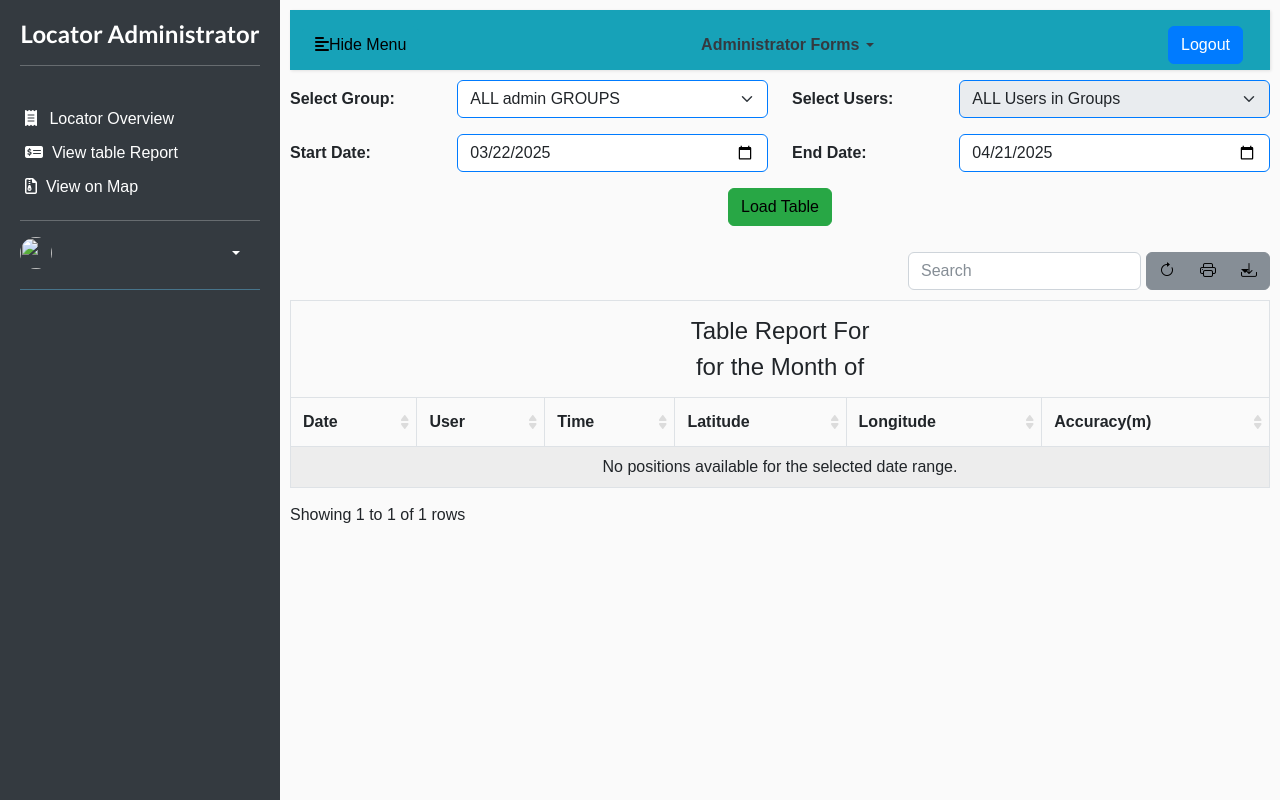
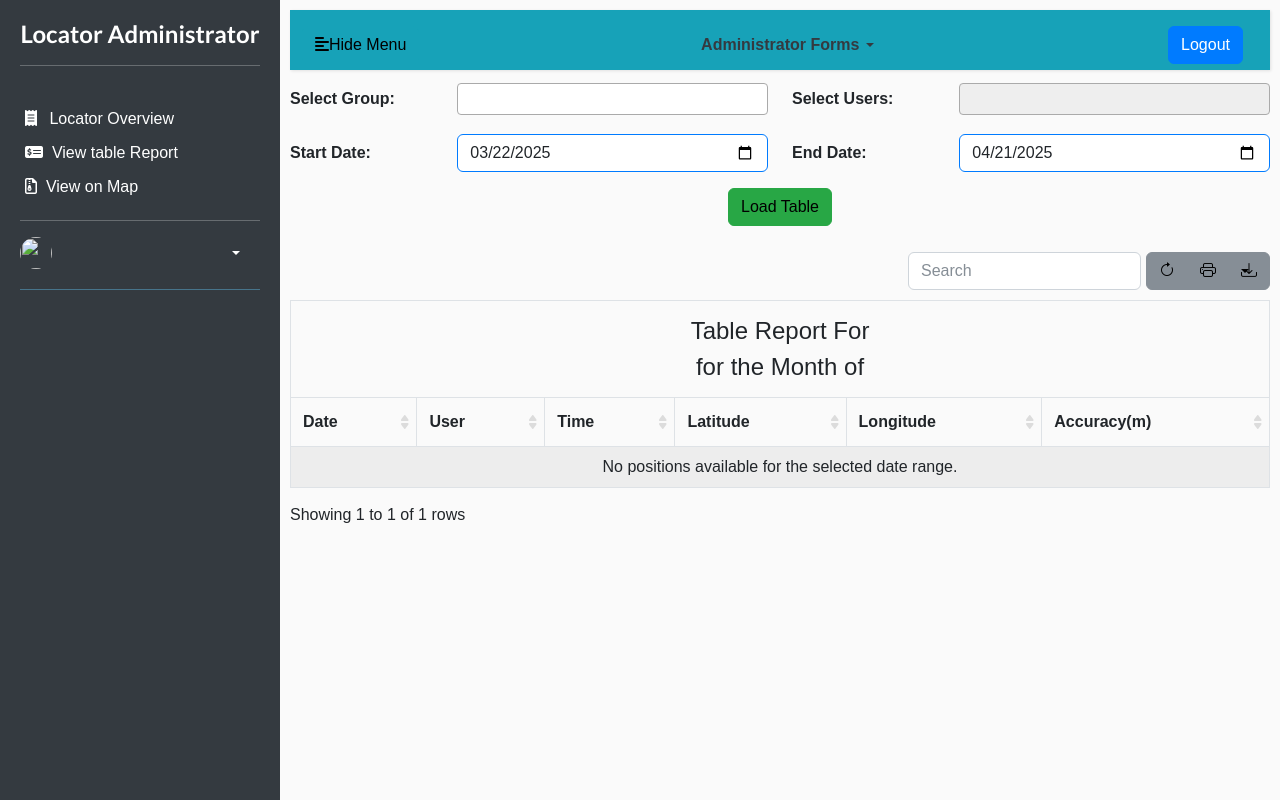
Before and after one commit to Paul-GL721/locator_web_app, a Django app: page /locator/tablereport/ in a window 1280 px wide. Run offline with Django 5.2, Linux system fonts and the light colour scheme; the visitor is signed in with stand-in values (Sample User, id 1); data comes from the database, SQL or seed files in the repository; data that the repository does not hold is empty; some libraries are stand-ins or nearby versions.

Commit message:
fix(tabular report): allow multiple selections
on get allow multiple selections for groups and users

```diff
--- a/locator/static/js/position_qrcode.js
+++ b/locator/static/js/position_qrcode.js
@@ -1,4 +1,7 @@
 $(document).ready(function() {
+    //allow multiple selections
+    $('.multiselect').select2();
+
     //Generate a qr code which when scanned by a user will generate latitude and longititude
     var usersgrps = $('#usergrp')
     usersgrps.change(function() {
@@ -81,16 +84,17 @@
         const userField = $(`#${userId}`);
         fullurl = $('#CreateTabularReport').attr('data-url');
 
-        if (groupId) {
+        if (groupId && groupId.length > 0) {
             $.ajax({
                 url: fullurl,
                 data: {
                     groupId: groupId,
                 },
+                traditional: true,
                 dataType: 'json',
                 success: function (data) {
                     userField.empty(); // Clear current options
-                    userField.append('<option value="ALL">All Users</option>'); // Add placeholder
+                    //userField.append('<option value="ALL">All Users</option>'); // Add placeholder
                     const selectData = data.user_list;
 
                     // Add options dynamically
--- a/locator/views.py
+++ b/locator/views.py
@@ -62,15 +62,15 @@
     '''
 
     def get(self, request, *args, **kwargs):
-        grpid = request.GET.get('groupId')
-        print(f'group id is {grpid}')
+        grpid = request.GET.getlist('groupId')
+        # print(f'group id is {grpid}')
         try:
-            users = LocAppGrpStatus.objects.filter(LocAppGrp_Fkeyid__LocAppGrp_code=grpid).annotate(
+            users = LocAppGrpStatus.objects.filter(LocAppGrp_Fkeyid__LocAppGrp_code__in=grpid).annotate(
                 userid=F("locuser_Fkeyid__locuser_id"), usernames=Concat(F(
                     "locuser_Fkeyid__first_name"), Value(" "), F("locuser_Fkeyid__last_name"),
                     output_field=CharField())).values('userid', 'usernames').order_by('userid')
             user_list = list(users)
-            print(f'users list is {user_list}')
+            # print(f'users list is {user_list}')
             # json for the onchange event
             return JsonResponse({'user_list': user_list})
 
--- a/templates/report_header.html
+++ b/templates/report_header.html
@@ -5,8 +5,7 @@
                 <label for="reportusergrp" class="col-form-label"><strong>Select Group:</strong></label>
             </div>
             <div class="col-md-8">
-                <select class="form-select border border-primary rounded h-100" id="reportusergrp" name="reportusergrp">
-                    <option value="ALL" selected>ALL admin GROUPS</option>
+                <select class="form-select border border-primary rounded h-100 multiselect" id="reportusergrp" name="reportusergrp[]" multiple>
                     {% for grp in available_groups %}
                         <option value="{{ grp.LocAppGrp_code }}">{{ grp.LocAppGrp_name }}</option>
                     {% endfor %}
@@ -20,8 +19,7 @@
                 <label for="reportusersingrp" class="col-form-label"><strong>Select Users:</strong></label>
             </div>
             <div class="col-md-8">
-                <select class="form-select border border-primary rounded h-100" id="reportusersingrp" name="reportusersingrp" disabled>
-                    <option value="ALL" selected>ALL Users in Groups</option>
+                <select class="form-select border border-primary rounded h-100 multiselect" id="reportusersingrp" name="reportusersingrp[]" multiple disabled>
                 </select>
             </div>
         </div>
```
